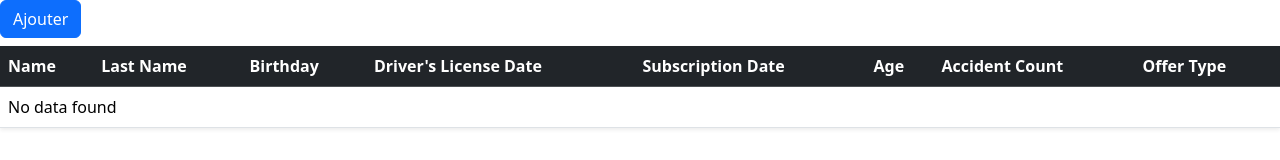
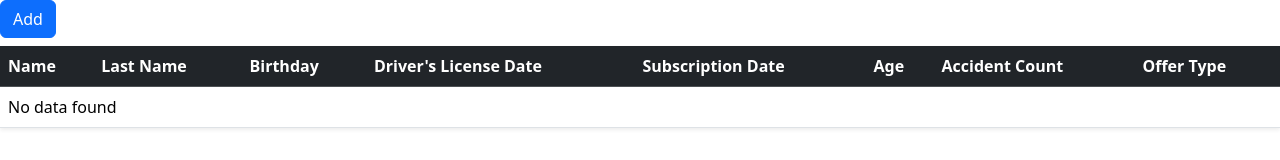
Before and after one commit to Mampionona33/Compagnie_assurance_js, a React app in the folder app/: page / in a window 1280 px wide. Shown: the top 160 px of the page. Built offline with nearby package versions, Linux system fonts and the light colour scheme; the HTML template or start-up script is replaced by a standard one.

Commit message:
change text in english

```diff
--- a/app/src/ts/App.tsx
+++ b/app/src/ts/App.tsx
@@ -31,7 +31,7 @@ const App = () => {
           <input
             className="btn btn-primary"
             type="button"
-            value="Ajouter"
+            value="Add"
             onClick={() => setShowModal(true)}
           />
           <TableDriver />
```
